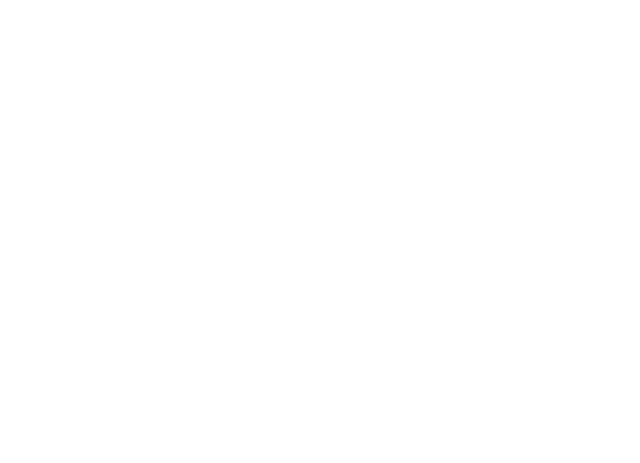
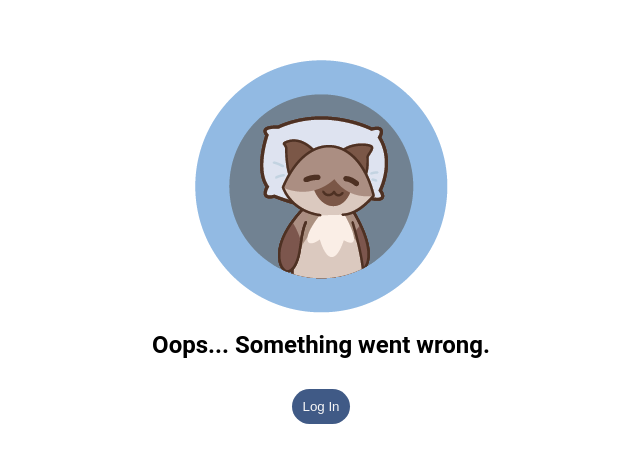
Before and after one commit to lgltan/Nyanner, a React (Create React App) app in the folder client/: page /oops in a window 1280 px wide. Before the commit this address had no page. Shown: the part 125-588 px from the top of the page, without its empty margins (319-959 px from the left). Built offline with nearby package versions, Linux system fonts and the light colour scheme.

Commit message:
fixed unauthorized page and updated navbar

```diff
--- a/client/src/App.js
+++ b/client/src/App.js
@@ -8,8 +8,6 @@ import Signup from './components/Signup.jsx';
 import Home from './components/Home.jsx';
 import AdminPage from './components/AdminPage.jsx';
 import EditProfile from './components/EditProfile.jsx';
-import Lobby from './components/game/Lobby.jsx';
-import Game from './components/game/Game.jsx';
 import Unauthorized from './components/misc/Unauthorized.jsx';
 
 import { fetchToken } from './services/authProvider.js';
@@ -41,7 +39,7 @@ const App = () => {
                 <EditProfile />
               </ProtectedRoute>
                   } />
-          <Route path="/unauthorized" element={<Unauthorized />} />
+          <Route path="/oops" element={<Unauthorized />} />
         </Routes>
       </div>
     </Router>
--- a/client/src/components/misc/Unauthorized.jsx
+++ b/client/src/components/misc/Unauthorized.jsx
@@ -11,7 +11,7 @@ const Unauthorized = () => {
             style={{width: "50%", margin: " 160px auto", textAlign: "center"}}
         >
             <img src={unauthImg} alt="unauthorized" style={{margin: "auto"}}/>
-            <h2 style={{margin: "-10px 0 30px 0"}}>Unauthorized</h2>
+            <h2 style={{margin: "-10px 0 30px 0"}}>Oops... Something went wrong.</h2>
             <button className='primary-btn' onClick={() => navigate('/login')}>Log In</button>
         </div>
     );
```
Also changed, not shown: client/src/components/misc/NavBar.jsx (+1 -4 lines), 1 other file (tests, documents, lock files or other folders).
